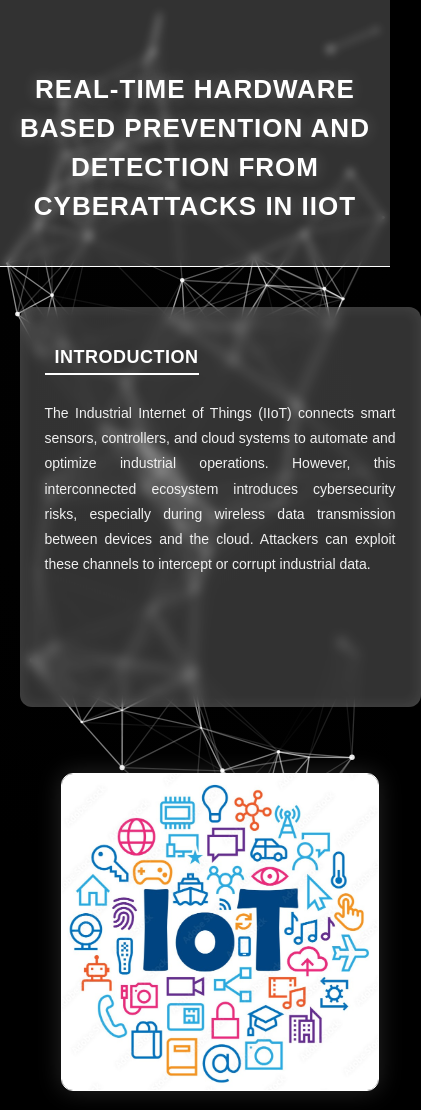
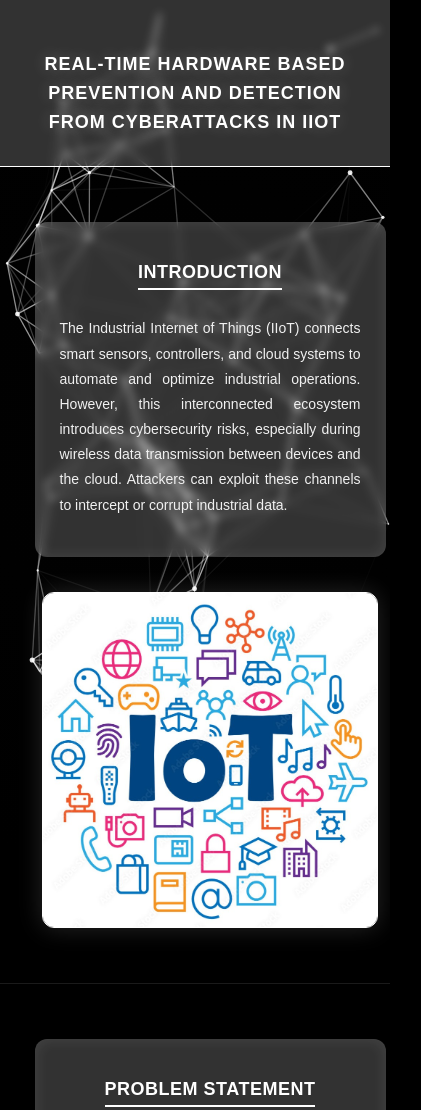
Before and after one commit to udhayakumar0307/IIoT-webpage, a plain HTML site: page index.html in a window 390 px wide. Shown: the top 1110 px of the page, 421 px wide, since content can reach past the window. Drawn offline with nearby package versions, Linux system fonts and the light colour scheme.

Commit message:
Update index.html

```diff
--- a/index.html
+++ b/index.html
@@ -40,6 +40,9 @@
       position: relative;
       z-index: 1;
       backdrop-filter: blur(4px);
+      display: flex;
+      justify-content: center;
+      align-items: center;
     }
 
     header h1 {
@@ -49,6 +52,7 @@
       margin: 0;
       text-shadow: 0 0 15px rgba(255, 255, 255, 0.25);
       letter-spacing: 1px;
+      max-width: 90%;
       line-height: 1.5;
     }
 
@@ -56,12 +60,12 @@
     section {
       display: flex;
       align-items: center;
-      justify-content: center;
+      justify-content: space-between;
       flex-wrap: wrap;
-      gap: 30px;
       padding: 60px 8%;
       position: relative;
       z-index: 1;
+      border-bottom: 1px solid rgba(255, 255, 255, 0.1);
       box-sizing: border-box;
     }
 
@@ -70,14 +74,14 @@
     }
 
     .text {
-      flex: 1 1 350px;
+      flex: 1;
+      min-width: 320px;
       background: rgba(200, 200, 200, 0.25);
       padding: 25px;
       border-radius: 12px;
       box-shadow: inset 0 0 15px rgba(255, 255, 255, 0.1);
-      backdrop-filter: blur(6px);
-      max-width: 550px;
-      text-align: justify;
+      margin: 15px;
+      backdrop-filter: blur(4px);
     }
 
     .text h2 {
@@ -94,25 +98,28 @@
       line-height: 1.8;
       color: #f1f1f1;
       font-size: 16px;
+      text-align: justify;
     }
 
     .image {
-      flex: 1 1 350px;
+      flex: 1;
+      text-align: center;
+      margin: 15px;
       display: flex;
       justify-content: center;
       align-items: center;
     }
 
     .image img {
-      width: 100%;
-      max-width: 420px;
-      height: auto;
+      width: 85%;
+      max-width: 400px;
       border-radius: 12px;
       border: 1px solid #fff;
       box-shadow: 0 0 25px rgba(255, 255, 255, 0.15);
       transition: transform 0.5s ease, box-shadow 0.5s ease;
       display: block;
       margin: 0 auto;
+      height: auto;
     }
 
     .image img:hover {
@@ -130,17 +137,17 @@
       position: relative;
       z-index: 1;
       border-top: 1px solid rgba(255, 255, 255, 0.2);
+      background: transparent;
     }
 
     .card {
-      background: rgba(255, 255, 255, 0.1);
+      background: #111;
       border: 1px solid #fff;
       border-radius: 15px;
       text-align: center;
       padding: 25px;
       width: 260px;
       transition: transform 0.3s, box-shadow 0.3s;
-      backdrop-filter: blur(4px);
     }
 
     .card:hover {
@@ -161,6 +168,7 @@
       margin: 10px 0 5px;
       color: #fff;
       text-transform: uppercase;
+      letter-spacing: 0.5px;
     }
 
     .card p {
@@ -187,6 +195,8 @@
       padding: 20px;
       background: rgba(200, 200, 200, 0.25);
       color: #fff;
+      font-weight: 500;
+      letter-spacing: 1px;
       border-top: 1px solid #fff;
       backdrop-filter: blur(4px);
       position: relative;
@@ -198,12 +208,23 @@
       text-shadow: 0 0 8px rgba(255, 255, 255, 0.6);
     }
 
-    /* ===== Responsive Design ===== */
+    /* ===== Responsive ===== */
     @media (max-width: 768px) {
+      header {
+        padding: 50px 15px 30px;
+      }
+
+      header h1 {
+        font-size: 18px;
+        line-height: 1.6;
+        text-align: center;
+        max-width: 95%;
+      }
+
       section {
         flex-direction: column;
+        text-align: center;
         padding: 40px 5%;
-        text-align: center;
       }
 
       section:nth-child(even) {
@@ -211,14 +232,18 @@
       }
 
       .text {
+        margin-bottom: 25px;
         width: 100%;
-        margin-bottom: 20px;
+        text-align: center;
+        box-sizing: border-box;
       }
 
       .text h2 {
         font-size: 18px;
+        text-align: center;
         border-left: none;
         border-bottom: 2px solid #fff;
+        padding-left: 0;
         padding-bottom: 5px;
         display: inline-block;
       }
@@ -231,12 +256,15 @@
       .image {
         width: 100%;
         text-align: center;
+        margin-top: 10px;
       }
 
       .image img {
-        width: 90%;
-        max-width: 350px;
+        width: 95%;
+        max-width: 360px;
+        display: block;
         margin: 0 auto;
+        height: auto;
       }
 
       .cards {
@@ -246,18 +274,22 @@
 
       .card {
         width: 90%;
+        margin: 0 auto;
       }
 
       footer {
         font-size: 14px;
+        padding: 15px;
       }
     }
   </style>
 </head>
 <body>
 
+  <!-- Particle Background -->
   <div id="particles-js"></div>
 
+  <!-- Header -->
   <header>
     <h1>REAL-TIME HARDWARE BASED PREVENTION AND DETECTION FROM CYBERATTACKS IN IIOT</h1>
   </header>
@@ -308,11 +340,13 @@
   <section>
     <div class="text">
       <h2>Security Used</h2>
-      <p><strong>AES Encryption</strong> – Protects data confidentiality.<br>
-         <strong>SHA-256 Hashing</strong> – Ensures integrity and authenticity.<br>
-         <strong>Consortium Blockchain</strong> – Provides tamper-proof verification.<br>
-         <strong>TinyML Detection</strong> – Identifies anomalies locally.<br>
-         <strong>Secure Cloud Dashboard</strong> – HTTPS + OAuth2 protection.</p>
+      <p>
+        <strong>AES Encryption</strong> – Protects data confidentiality.<br>
+        <strong>SHA-256 Hashing</strong> – Ensures integrity and authenticity.<br>
+        <strong>Consortium Blockchain</strong> – Provides tamper-proof verification.<br>
+        <strong>TinyML Detection</strong> – Identifies anomalies locally.<br>
+        <strong>Secure Cloud Dashboard</strong> – HTTPS + OAuth2 protection.
+      </p>
     </div>
     <div class="image">
       <img src="Security.png" alt="Security Image">
@@ -330,7 +364,7 @@
     </div>
   </section>
 
-  <!-- Cards -->
+  <!-- Cards Section -->
   <div class="cards">
     <div class="card">
       <img src="Person1.jpg" alt="Jai Vignesh">
@@ -357,10 +391,12 @@
     </div>
   </div>
 
+  <!-- Footer -->
   <footer>
     <p>Made by <span>Udhaya</span></p>
   </footer>
 
+  <!-- Particles.js Configuration -->
   <script>
     particlesJS("particles-js", {
       "particles": {
@@ -379,6 +415,9 @@
         "move": {
           "enable": true,
           "speed": 1.3,
+          "direction": "none",
+          "random": false,
+          "straight": false,
           "out_mode": "out"
         }
       },
@@ -388,11 +427,12 @@
           "onhover": { "enable": true, "mode": "repulse" },
           "resize": true
         },
-        "modes": { "repulse": { "distance": 100, "duration": 0.4 } }
+        "modes": {
+          "repulse": { "distance": 100, "duration": 0.4 }
+        }
       },
       "retina_detect": true
     });
   </script>
-
 </body>
 </html>
```
